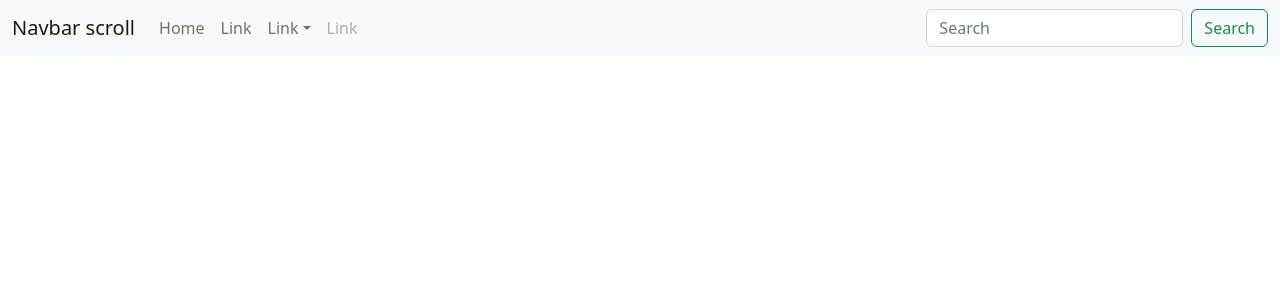
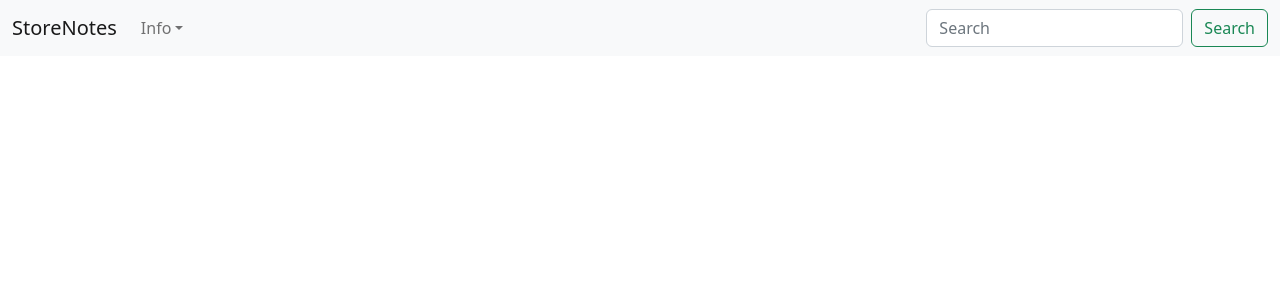
Before and after one commit to ronak-d/Store-Notes, a React (Create React App) app in the folder frontend/: page / in a window 1280 px wide. Shown: the top 300 px of the page. Built offline with nearby package versions, Linux system fonts and the light colour scheme.

Commit message:
done with the header from react bootstrap

```diff
--- a/frontend/src/Header/Header.jsx
+++ b/frontend/src/Header/Header.jsx
@@ -10,7 +10,7 @@ const Header = () => {
   return (
     <Navbar bg="light" expand="lg">
       <Container fluid>
-        <Navbar.Brand href="#">Navbar scroll</Navbar.Brand>
+        <Navbar.Brand href="#">StoreNotes</Navbar.Brand>
         <Navbar.Toggle aria-controls="navbarScroll" />
         <Navbar.Collapse id="navbarScroll">
           <Nav
@@ -18,21 +18,17 @@ const Header = () => {
             style={{ maxHeight: "100px" }}
             navbarScroll
           >
-            <Nav.Link href="#action1">Home</Nav.Link>
-            <Nav.Link href="#action2">Link</Nav.Link>
-            <NavDropdown title="Link" id="navbarScrollingDropdown">
+            {/* <Nav.Link href="#action1">Home</Nav.Link> */}
+            {/* <Nav.Link href="#action2">Link</Nav.Link> */}
+            <NavDropdown title="Info" id="navbarScrollingDropdown">
               <NavDropdown.Item href="#action3">Action</NavDropdown.Item>
-              <NavDropdown.Item href="#action4">
-                Another action
-              </NavDropdown.Item>
+              <NavDropdown.Item href="#action4">Profile</NavDropdown.Item>
               <NavDropdown.Divider />
-              <NavDropdown.Item href="#action5">
-                Something else here
-              </NavDropdown.Item>
+              <NavDropdown.Item href="#action5">Log Out</NavDropdown.Item>
             </NavDropdown>
-            <Nav.Link href="#" disabled>
+            {/* <Nav.Link href="#" disabled>
               Link
-            </Nav.Link>
+            </Nav.Link> */}
           </Nav>
           <Form className="d-flex">
             <Form.Control
```
Also changed, not shown: frontend/src/Footer/Footer.jsx (added, +7 -0 lines).
